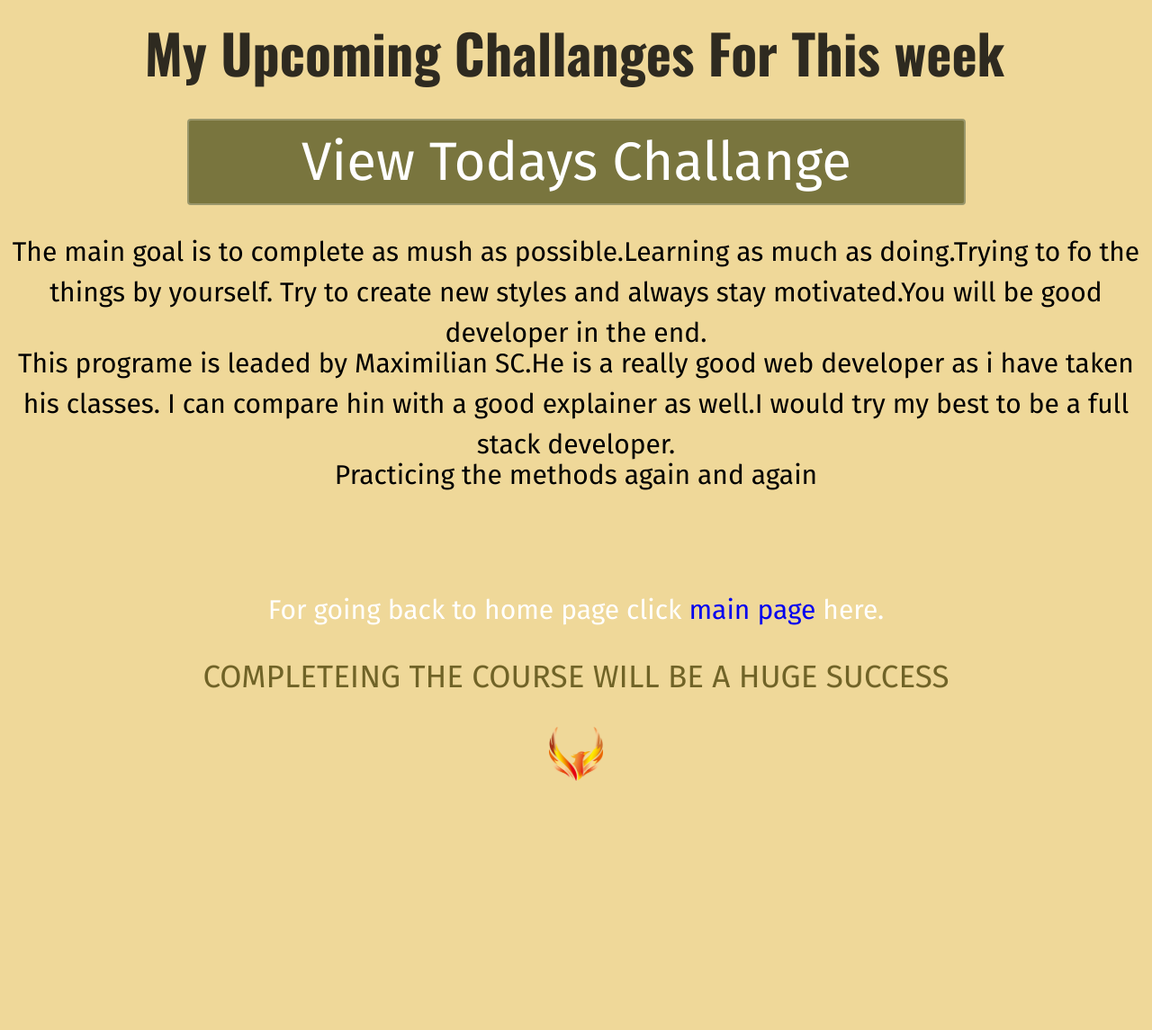
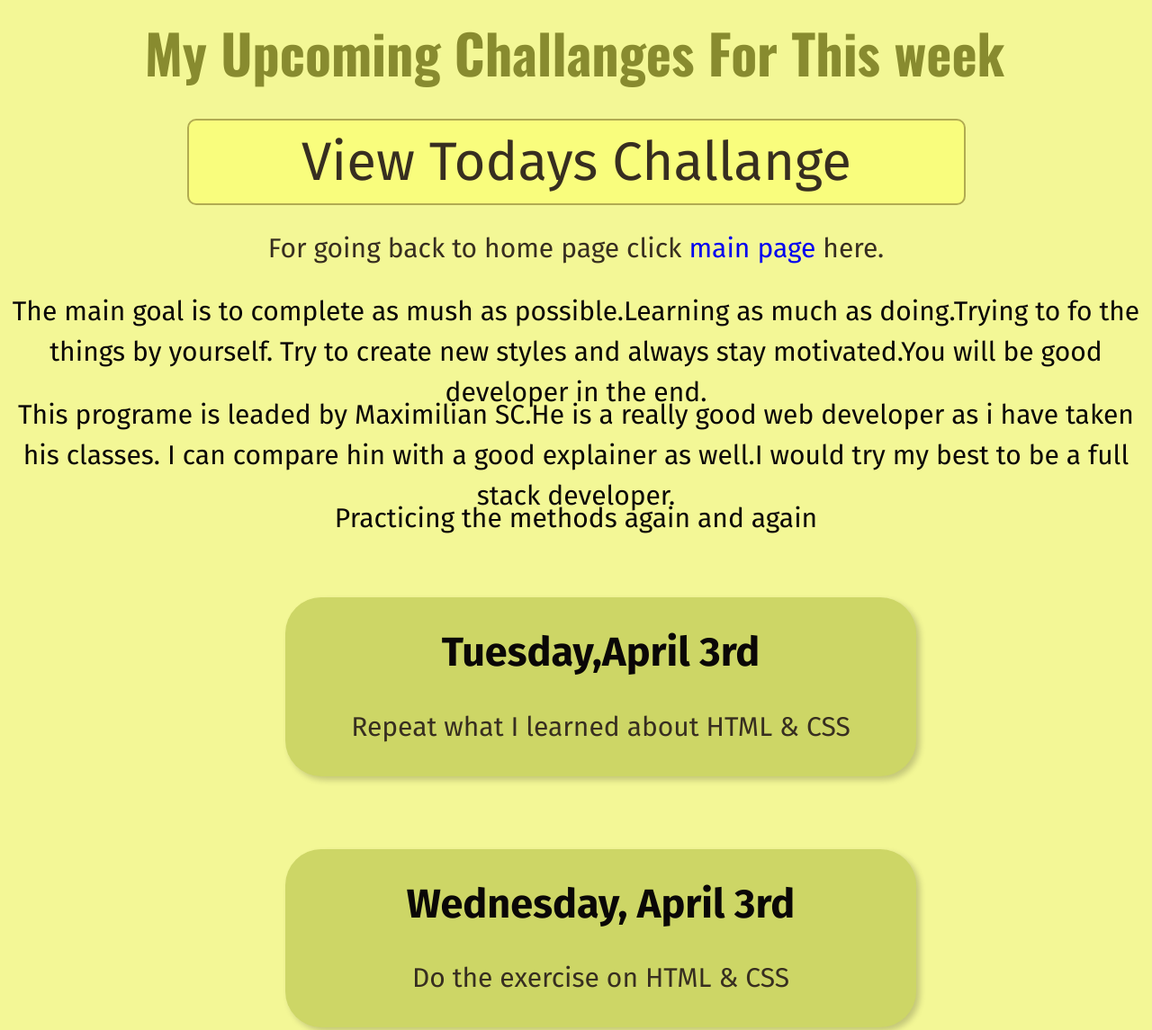
Before and after one commit to RMHUNT007/HTML-CSS-first-website, a plain HTML site: page full-week.html in a window 1280 px wide. Shown: the top 1145 px of the page at 90% size. Before the commit the page ends 880 px from the top, so only its background shows below. Drawn offline with nearby package versions, Linux system fonts and the light colour scheme.

Commit message:
new update

```diff
--- a/css files/full-week.css
+++ b/css files/full-week.css
@@ -1,6 +1,6 @@
 body {
   text-align: center;
-  background-color: rgb(239, 216, 153);
+  background-color: rgb(243, 247, 150);
 }
 
 h1 {
@@ -8,40 +8,39 @@ h1 {
   font-family: 'Oswald', sans-serif;
   font-size: 60px;
   font-weight: bold;
-  color: rgb(46, 42, 32);
+  color: rgb(136, 139, 47);
   text-align: center;
-
 }
-#second-heading{
+#second-heading {
   margin: 30px 199px 0px 200px;
   padding: 10px 48px;
-  background-color:rgb(121, 117, 62);
-  border-radius: 4px ;
-  border: 2px solid rgb(154, 151, 108);
-  font-size:60px;
+  background-color: rgb(249, 253, 125);
+  border-radius: 10px;
+  border: 2px solid rgb(177, 171, 81);
+  font-size: 60px;
+}
+.first-part{
+  height: 115px;
 }
 
-ol{
-  list-style: none ;
+
+ol {
+  list-style: none;
   font-family: 'Fira Sans', sans-serif;
   font-size: 30px;
-  color: rgb(0, 0, 0);
+  color: rgb(10, 7, 7);
   text-align: center;
   padding: 0px 0px 0px 0px;
   line-height: 45px;
 }
 
-li{
-  height:124px ;
-}
-
 p {
   font-family: 'Fira Sans', sans-serif;
   font-size: 30px;
-  color: rgb(255, 255, 255);
+  color: rgb(55, 46, 32);
 }
 
-a{
+a {
   text-decoration: none;
 }
 a:hover {
@@ -54,7 +53,14 @@ img {
 }
 
 #quote-end {
-    color: rgb(112, 99, 39);
-    font-size: 35px;
+  color: rgb(112, 99, 39);
+  font-size: 35px;
+}
 
+.custom-Li {
+  border-radius: 40px;
+  background-color: rgb(205, 214, 102);
+  margin: 65px 254px 81px 309px;
+  padding: 2px;
+  box-shadow: 4px 4px 7px rgba(0 ,0 , 0, 0.2);
 }
--- a/css files/styles.css
+++ b/css files/styles.css
@@ -1,6 +1,17 @@
+main{
+  width: 800px;
+  margin: 200px auto 72px auto;
+  background-color: rgb(255, 244, 147);
+  border: 5px solid rgb(44, 44, 44);
+  padding: 24px;
+  border-radius: 8px;
+  box-shadow: 1px 2px 8px rgba(0 , 0, 0, 0.3);
+}
+
 body {
   text-align: center;
   background-color: rgb(249, 235, 107);
+  margin: 50px;
 }
 
 h1 {
@@ -11,10 +22,11 @@ h1 {
 p {
   font-family: 'Fira sans', sans-serif;
   color: rgb(46, 13, 13);
+
 }
 a {
   color: rgb(255, 187, 0);
-  text-decoration: none;
+
 }
 
 a:hover {
@@ -27,7 +39,15 @@ a:hover {
   font-size: 52px;
 }
 
-img {
+img{
   width: 200px;
   height: 200px;
+  border: 5px solid rgb(44, 44, 44);
+  background-color: black;
+  border-radius: 46px;
+  margin: 20px;
 }
+
+.anker-title{
+  font-size: large;
+}
--- a/full-week.html
+++ b/full-week.html
@@ -11,30 +11,51 @@
       rel="stylesheet"
     />
   </head>
+
   <body>
+    <header>
       <h1>My Upcoming Challanges For This week</h1>
       <p id="second-heading">View Todays Challange</p>
-    <ol>
-      <li>
-        The main goal is to complete as mush as possible.Learning as much as
-        doing.Trying to fo the things by yourself. Try to create new styles and
-        always stay motivated.You will be good developer in the end.
-      </li>
-      <li>
-        This programe is leaded by Maximilian SC.He is a really good web
-        developer as i have taken his classes. I can compare hin with a good
-        explainer as well.I would try my best to be a full stack developer.
-      </li>
-      <li>Practicing the methods again and again</li>
-    </ol>
       <p>
         For going back to home page click
         <a href="index.html">main page </a> here.
       </p>
+    </header>
+    <main>
+      <ol>
+        <li class="first-part" >
+          The main goal is to complete as mush as possible.Learning as much as
+          doing.Trying to fo the things by yourself. Try to create new styles
+          and always stay motivated.You will be good developer in the end.
+        </li>
+
+        <li class="first-part">
+          This programe is leaded by Maximilian SC.He is a really good web
+          developer as i have taken his classes. I can compare hin with a good
+          explainer as well.I would try my best to be a full stack developer.
+        </li class="first-part">
+        <li>Practicing the methods again and again</li>
+      </ol>
+      <ol class="custom-Ol">
+        <li class="custom-Li">
+          <h2>Tuesday,April 3rd</h2>
+          <p>Repeat what I learned about HTML & CSS</p>
+        </li>
+        <li class="custom-Li">
+          <h2>Wednesday, April 3rd</h2>
+          <p>Do the exercise on HTML & CSS</p>
+        </li>
+        <li class="custom-Li">
+          <h2>Thursday, April 4th</h2>
+          <p>Dive deeper into HTML $ CSS more complex websites</p>
+        </li>
+      </ol>
+
       <p id="quote-end">COMPLETEING THE COURSE WILL BE A HUGE SUCCESS</p>
 
       <img
         src="images/logo-phoenix-illustration-phoenix-logo-vector-design-3d0c84390b32d34d5a7cced56102fe1e.png"
       />
+    </main>
   </body>
 </html>
```
Also changed, not shown: index.html (+13 -3 lines). Lines whose indentation alone changed are shown as unchanged.
